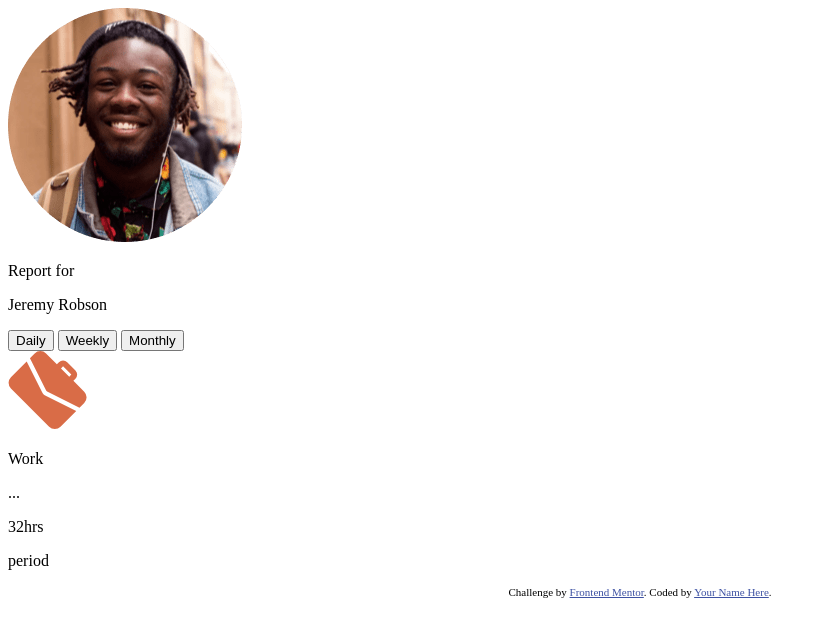
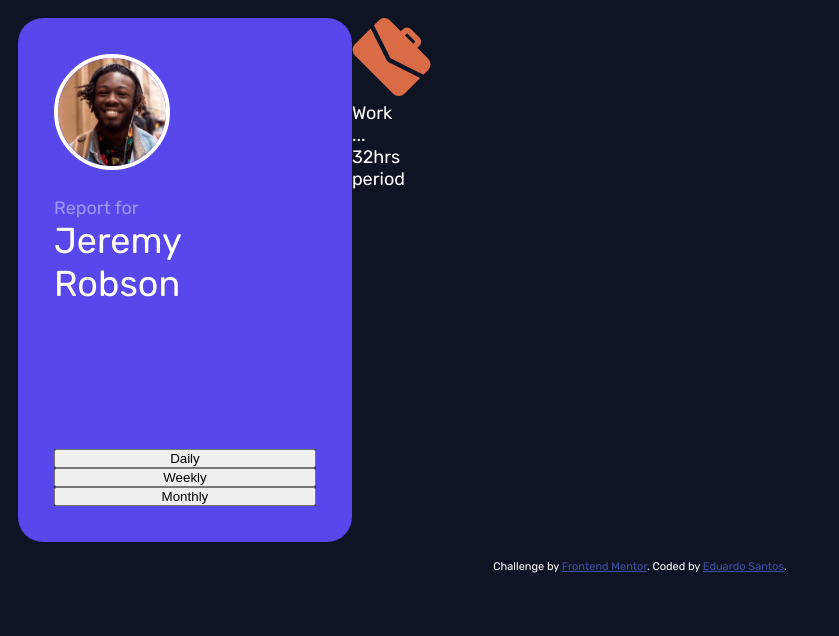
Before and after one commit to lSilverDev/timeTracking, a plain HTML site: page index.html in a window 1280 px wide. Shown: the whole page, without its empty margins (0-839 px from the left). Drawn offline with Linux system fonts and the light colour scheme.

Commit message:
structur and bg of css

```diff
--- a/index.html
+++ b/index.html
@@ -3,13 +3,108 @@
 <head>
   <meta charset="UTF-8">
   <meta name="viewport" content="width=device-width, initial-scale=1.0"> <!-- displays site properly based on user's device -->
-
   <link rel="icon" type="image/png" sizes="32x32" href="./images/favicon-32x32.png">
-
+  <link rel="preconnect" href="https://fonts.googleapis.com">
+  <link rel="preconnect" href="https://fonts.gstatic.com" crossorigin>
+  <link href="https://fonts.googleapis.com/css2?family=Rubik:wght@300;400;500&display=swap" rel="stylesheet">
+  <link rel="stylesheet" href="">
   <title>Frontend Mentor | Time tracking dashboard</title>
 
   <!-- Feel free to remove these styles or customise in your own stylesheet 👍 -->
   <style>
+    :root{
+      /* screen sizes */
+      --screen-mobile: 375px;
+      --screen-desktop: 1440px;
+
+      /* cores */
+
+      /* primarias */
+      --blue: hsl(246, 80%, 60%);
+      --light-red-work: hsl(15, 100%, 70%);
+      --Soft-blue-play: hsl(195, 74%, 62%);
+      --light-red-study: hsl(348, 100%, 68%);
+      --lime-green-exercise: hsl(145, 58%, 55%);
+      --violet-social: hsl(264, 64%, 52%);
+      --soft-orange-selfcare: hsl(43, 84%, 65%);
+      --white: white;
+
+      /* Neutral */
+
+      --very-dark-blue: hsl(226, 43%, 10%);
+      --dark-blue: hsl(235, 46%, 20%);
+      --desaturated-blue: hsl(235, 45%, 61%);
+      --pale-blue: hsl(236, 100%, 87%);
+
+      /* Body Copy */
+
+      --font-size-body: 18px; /* (card titles e.g. Work, Play) */
+
+      /* Font */
+
+      --font-family-rubik: 'Rubik', sans-serif;
+      --font-weights: 300, 400, 500;
+    }
+
+    *{
+      margin: 0;
+      padding: 0;
+    }
+
+    body{
+      font-family: var(--font-family-rubik);
+      background-color: var(--very-dark-blue);
+      color: var(--white);
+      font-size: var(--font-size-body);
+    }
+
+    main{
+      display: flex;
+      flex-direction: row;
+      margin: 1em;
+    }
+
+    .container__profile, .profile__reports-period{
+      display: flex;
+      flex-direction: column;
+    }
+
+    .container__profile{
+      background-color: var(--blue);
+      width: auto;
+      padding: 2em;
+      border-radius: 25px;
+    }
+
+    .profile__photo-container{
+      border-radius: 100%;
+      border: 4px solid var(--white);
+      width: 6em;
+      height: 6em;
+    }
+
+    .profile__photo{
+      width: 100%;
+      height: 100%;
+    }
+
+    .profile__info{
+      padding: 1.5em 0 8em 0;
+      width: 90%;
+    }
+
+    .profile__info-report{
+      color: rgba(255, 255, 255, 0.432);
+    }
+
+    .profile__info-name{
+      font-size: 2em;
+    }
+
+    .profile__reports-period{
+      background-color: var(--dark-blue);
+    }
+
     .attribution { font-size: 11px; text-align: center; }
     .attribution a { color: hsl(228, 45%, 44%); }
   </style>
@@ -17,12 +112,12 @@
 <body>
   <main>
     <div class="container__profile">
-      <div class="profile__photo">
-        <img src="./images/image-jeremy.png" alt="jeremy">
+      <div class="profile__photo-container">
+        <img class="profile__photo" src="./images/image-jeremy.png" alt="jeremy">
       </div>
       <div class="profile__info">
-        <p>Report for</p>
-        <p>Jeremy Robson</p>
+        <p class="profile__info-report">Report for</p>
+        <p class="profile__info-name">Jeremy Robson</p>
       </div>
       <div class="profile__reports-period">
         <button class="report-Daily" id="daily">Daily</button>
@@ -48,7 +143,7 @@
   </main>
   <div class="attribution">
     Challenge by <a href="https://www.frontendmentor.io?ref=challenge" target="_blank">Frontend Mentor</a>.
-    Coded by <a href="#">Your Name Here</a>.
+    Coded by <a href="#">Eduardo Santos</a>.
   </div>
 </body>
 </html>
```
